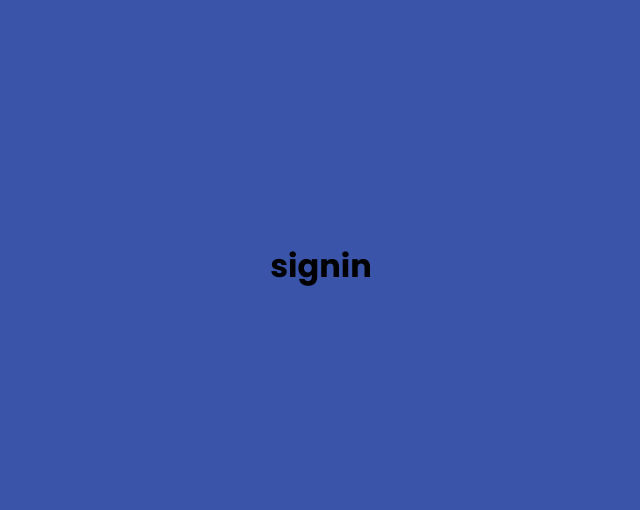
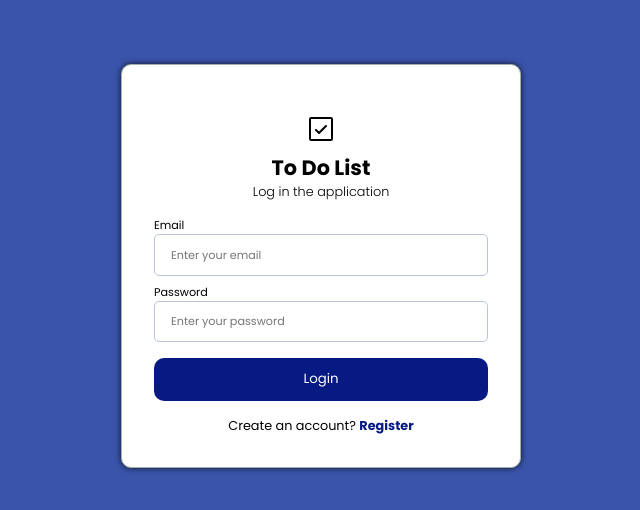
Before and after one commit to kvitorr/todo-react-express, a React (Vite) app in the folder frontend/: page /signin in a window 1280 px wide. Shown: the part 134-644 px from the top of the page, without its empty margins (319-959 px from the left). Built offline with nearby package versions, Linux system fonts and the light colour scheme.

Commit message:
update Sign In page with validation of inputs

```diff
--- a/frontend/src/components/Signin/index.tsx
+++ b/frontend/src/components/Signin/index.tsx
@@ -1,11 +1,68 @@
-import React from 'react'
+import { LoginContainer } from './styles'
+import z from 'zod'
+import { useForm, SubmitHandler } from 'react-hook-form'
+import { zodResolver } from '@hookform/resolvers/zod'
+import { CheckSquare, User } from '@phosphor-icons/react'
+
+const IRegisterSchema = z.object({
+  email: z.string()
+    .trim()
+    .email({message: "Invalid email address."}),
+
+  password: z.string()
+    .trim()
+    .min(8, 'Password must be at least 8 characters long')
+    .max(50, 'Password cannot contain more than 50 characters')
+    .regex(/^(?=.*\d)(?=.*[a-z])(?=.*[A-Z])(?=.*[!@#$%^&*]).{8,}$/,
+          'Password must contain at least one uppercase letter, one lowercase letter, one number and one special character'),
+
+})
+
+// extract the inferred type
+type ILoginInput = z.infer<typeof IRegisterSchema>
 
 const Signin = () => {
 
+  const { register, handleSubmit, formState: {errors} } = useForm<ILoginInput>({
+    mode: 'onSubmit',
+    resolver: zodResolver(IRegisterSchema)
+  })
+
+  const handleSubmitData: SubmitHandler<ILoginInput> = data => {
+    console.log(data)
+  }
+
   return (
-    <div>
-      <h1>signin</h1>
-    </div>
+
+      <LoginContainer>
+        <div className='title'>
+          <CheckSquare size={32} />
+          <h2 className='subtitle'>To Do List</h2>
+          <p className='description'>Log in the application</p>
+        </div>
+
+        <form onSubmit={handleSubmit(handleSubmitData)}>
+          <div className='inputs'>
+            <label htmlFor="email">Email</label>
+            <input {...register('email')} type="email" id="email" placeholder='Enter your email' />
+            {errors.email?.message && (
+              <p className='errorMessage'>{errors.email.message}</p>
+            )}
+          </div>
+
+          <div className='inputs'>
+            <label htmlFor="password">Password</label>
+            <input {...register('password')} type="password" id="password" placeholder='Enter your password' />
+            {errors.password?.message && (
+              <p className='errorMessage'>{errors.password.message}</p>
+            )}
+          </div>
+
+          <button id='buttonSubmit' type='submit'>Login</button>
+        </form>
+
+        <p className='text-login' >Create an account? <span>Register</span></p>
+      </LoginContainer>
   )
 }
 
--- /dev/null
+++ b/frontend/src/components/Signin/styles.ts
@@ -0,0 +1,99 @@
+import styled, { css } from 'styled-components'
+
+
+export const LoginContainer = styled.div`
+    box-shadow: 0px 0px 6px 0px rgba(0,0,0,0.75);
+    padding: 2rem;
+    border: 1px solid #A3AFA7;
+    border-radius: 10px;
+    background-color: white;
+    max-width: 400px;
+    width: 100%;
+    margin: 1rem;
+
+
+    .title {
+        width: 100%;
+        margin: 1rem auto;
+        text-align: center;
+    }
+    .subtitle {
+        font-size: 1.3rem;
+        font-weight: 700;
+        text-align: center;
+    }
+
+    .description {
+        font-size: 0.8rem;
+        font-weight: 300;
+    }
+
+
+    form {
+        display: flex;
+        flex-direction: column;
+        align-items: center;
+        gap: .5rem;
+        width: 100%;
+    }
+
+    .inputs {
+        display: flex;
+        flex-direction: column;
+        gap: 0rem;
+        width: 100%;
+    }
+
+    .inputs label {
+        font-size: .7rem;
+    }
+
+    .inputs input {
+        width: 100%;
+        padding: 0.7rem 1rem;
+        border-radius: 5px;
+        border: 1px solid #BBC4D9;
+        font-size: 0.7rem;
+    }
+
+    .errorMessage {
+        font-size: 0.7rem;
+        max-width: 400px;
+        color: red;
+    }
+
+    #buttonSubmit {
+        width: 100%;
+        padding-block: .7rem;
+        border-radius: 10px;
+        border: none;
+        background-color: #071A84;
+        color: white;
+        cursor: pointer;
+        transition: .5s;
+        margin-top: .5rem;
+    }
+
+    #buttonSubmit:hover {
+        background-color: #361542;
+    }
+
+    .text-login {
+        text-align: center;
+        font-size: 0.8rem;
+        margin-top: 1rem;
+    }
+
+    .text-login span {
+        color: #071A84;
+        font-weight: 700;
+        cursor: pointer;
+        transition: .5s;
+    }
+
+
+    .text-login span:hover {
+        color: #361542;
+    }
+
+`
```
